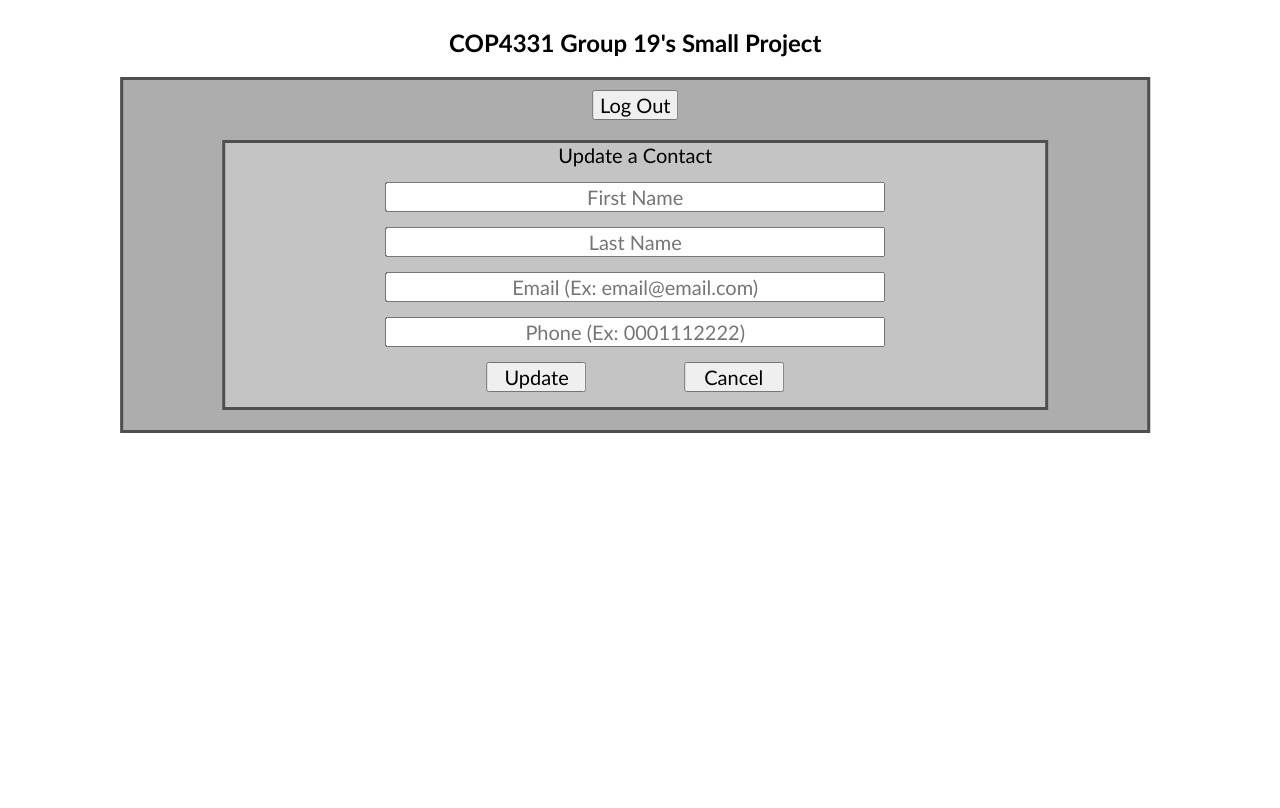
After one commit to WEIsleem/Group-19, a PHP site: page /lampapi/update.html in a window 1280 px wide. The commit adds this page. Run offline with PHP 8.4, Linux system fonts and the light colour scheme.

Commit message:
API and Frontend Changes
API Updated AddContact and EditContact. Merged all changes to live server code and removed extra folders.

```diff
--- a/js/dataFunctions.js
+++ b/js/dataFunctions.js
@@ -155,7 +155,11 @@ function logout()
 	window.location.href = "index.html";
 }
 
+<<<<<<< Updated upstream:js/dataFunctions.js
 // Taken from LAMP - should work in theory
+=======
+// Create a new contact - works
+>>>>>>> Stashed changes:lampapi/js/dataFunctions.js
 function create()
 {
 	let newName = document.getElementById("nameText").value;
@@ -163,7 +167,23 @@ function create()
 	let newPhone = document.getElementById("phoneText").value;
 	document.getElementById("createResult").innerHTML = "";
 
+<<<<<<< Updated upstream:js/dataFunctions.js
 	let tmp = {name:newName,email:newEmail,phone:newPhone,userId:userId};
+=======
+	// Check valid email and phone
+	if (newEmail.match(/\S+@\S+\.\S+/) == null)
+	{
+		document.getElementById("createResult").innerHTML = "Invalid email";
+		return;
+	}
+	if (newPhone.match(/^\d+$/) == null)
+	{
+		document.getElementById("createResult").innerHTML = "Invalid phone number";
+		return;
+	}
+
+	let tmp = {userId:userId,firstName:newFirst,lastName:newLast,email:newEmail,phone:newPhone};
+>>>>>>> Stashed changes:lampapi/js/dataFunctions.js
 	let jsonPayload = JSON.stringify( tmp );
 
 	let url = urlBase + '/AddContact.' + extension;
@@ -178,6 +198,11 @@ function create()
 			if (this.readyState == 4 && this.status == 200)
 			{
 				document.getElementById("createResult").innerHTML = "Contact added successfully";
+
+				document.getElementById("createFirstText").value = "";
+				document.getElementById("createLastText").value = "";
+				document.getElementById("createEmailText").value = "";
+				document.getElementById("createPhoneText").value = "";
 			}
 		};
 		xhr.send(jsonPayload);
@@ -188,7 +213,11 @@ function create()
 	}
 }
 
+<<<<<<< Updated upstream:js/dataFunctions.js
 // Taken from LAMP - should work in theory
+=======
+// Search for existing objects - THROWS BACK NAME COLUMN NOT FIRST + LAST NAMES
+>>>>>>> Stashed changes:lampapi/js/dataFunctions.js
 function search()
 {
 	// Search by name, email, OR phone
@@ -233,6 +262,9 @@ function search()
 				{
 					document.getElementById("prev").disabled = true;
 					document.getElementById("next").disabled = true;
+				}
+				else {
+					document.getElementById("next").disabled = false;
 				}
 
 				checkButtons(length);
@@ -284,7 +316,7 @@ function checkButtons(length)
 		if (i <= length)
 		{
 			console.log("See box" + i);
-			document.getElementById("box" + i).style.display = 'visible';
+			document.getElementById("box" + i).style.display = "flex";
 		}
 		else
 		{
@@ -297,32 +329,43 @@ function checkButtons(length)
 // Grab next 6 contacts to display - NEED TEST
 function searchNext()
 {
-	let length = (searchList.length-searchIndex > 6) ? 6 : searchList.length;
-	for (let i = searchIndex; i < length; i++)
+	let length = (searchList.length-searchIndex > 6) ? 6 : (searchList.length-searchIndex) ;
+	for (let i = 1; i <= length; i++)
 	{
-		document.getElementById("found" + (i+1)).innerHTML = jsonObject.results[i];
+		document.getElementById("found" + i).innerHTML = searchList[searchIndex];
 		searchIndex++;
 	}
 	checkButtons(length);
 
-	if (index >= jsonObject.results.length - 6)
+	if (searchIndex >= searchList.length - 6)
+	{
 		document.getElementById("next").disabled = true;
+		document.getElementById("prev").disabled = false;
+	}
 	else
 		document.getElementById("next").disabled = false;
+	searchIndex--;
 }
 
+<<<<<<< Updated upstream:js/dataFunctions.js
 // Grab last 6 contacts to display - NEED TEST
+=======
+// Grab last 6 contacts to display - NOT SHOWING
+>>>>>>> Stashed changes:lampapi/js/dataFunctions.js
 function searchPrev()
 {
-	for (let i = searchIndex; i >= 0; i--)
+	for (let i = 6; i >= 1; i--)
 	{
-		document.getElementById("found" + (i+1)).innerHTML = jsonObject.results[i];
+		document.getElementById("found" + i).innerHTML = searchList[searchIndex];
 		searchIndex--;
 	}
 	checkButtons(length);
 
-	if (index <= 6)
+	if (searchIndex <= 6)
+	{
+		document.getElementById("next").disabled = false;
 		document.getElementById("prev").disabled = true;
+	}
 	else
 		document.getElementById("prev").disabled = false;
 }
--- /dev/null
+++ b/lampapi/css/update.css
@@ -0,0 +1,104 @@
+body {
+	width: 100%;
+	height: 100%;
+}
+html {
+	width: 100%;
+	height: 100%;
+}
+input {
+	width: 60%;
+	text-align: center;
+}
+
+/* Phone Scaling */
+@media only screen and (max-width: 700px){
+	h1 {
+		font-size: 20px;
+	}
+	input {
+		width: 80% !important;
+	}
+
+	.page-container {
+		transform: translate(-2%, 0) !important;
+	}
+	.color-box {
+		width: 90% !important;
+	}
+	.selected-box {
+		width: 90% !important;
+	}
+	.searched-box {
+		height: 700px !important;
+	}
+
+	.head-text {
+		font-size: 22px !important;
+	}
+}
+
+/* Boxes/Containers */
+.page-container {
+	display: flex;
+	flex-direction: column;
+	align-items: center;
+	column-gap: 10px;
+	height: auto;
+	transform: translate(-1%, 0);
+	font-family: 'Trebuchet MS';
+	/*border: 3px dashed black;*/
+}
+.color-box {
+	display: flex;
+	flex-direction: column;
+	align-items: center;
+	gap: 10px;
+	width: 80%;
+	background-color: #adadad;
+	border: 3px solid #4f4f4f;
+	/*border: 3px dashed blue;*/
+}
+.selected-box {
+	display: flex;
+	flex-direction: column;
+	align-items: center;
+	justify-content: center;
+	gap: 15px;
+	width: 80%;
+	min-height: 200px;
+	background-color: #c4c4c4;
+	border: 3px solid #4f4f4f;
+	/*border: 3px dashed blue;*/
+}
+
+/* Button display */
+.update-buttons {
+	display: flex;
+	flex-direction: row;
+	justify-content: space-evenly;
+	width: 60%;
+	/*border: 3px dashed green;*/
+}
+.menu-buttons {
+	width: 100px;
+}
+
+/* Text */
+.head-text {
+	font-family: 'Trebuchet MS';
+	font-size: 25px;
+}
+.text {
+	font-family: 'Trebuchet MS';
+	font-size: 20px;
+}
+#updateResult {
+	font-family: 'Trebuchet MS';
+	color: #de0f00;
+}
+#timeout {
+	font-family: 'Trebuchet MS';
+	color: #de0f00;
+	font-size: 20px;
+}
--- /dev/null
+++ b/lampapi/update.html
@@ -0,0 +1,48 @@
+<!DOCTYPE html>
+<html lang="en" class="no-js">
+<head>
+	<title>19 Small Project</title>
+	<meta charset="utf-8">
+	<meta name="viewport" content="width=device-width, initial-scale=1">
+	<script type="text/javascript" src="js/dataFunctions.js"></script>
+	<link href="css/update.css" rel="stylesheet">
+
+	<script type="text/javascript">
+		document.addEventListener('DOMContentLoaded', function()
+		{
+			readCookie();
+		}, false);
+	</script>
+</head>
+
+<body>
+	<!-- Page -->
+	<section class="page-container">
+		<h1>COP4331 Group 19's Small Project</h1>
+		<div class="color-box">
+			<!-- Name/Logout -->
+			<span id="headText" class="head-text"></span>
+			<button class="text" onclick="logout();">Log Out</button>
+			<span id="timeout"></span>
+
+			<!-- Update -->
+			<div class="selected-box">
+				<span id="selected" class="text">Update a Contact</span>
+				<input type="text" id="updateFirstText" class="text" placeholder="First Name">
+				<input type="text" id="updateLastText" class="text" placeholder="Last Name">
+				<input type="text" id="updateEmailText" class="text" placeholder="Email (Ex: email@email.com)">
+				<input type="text" id="updatePhoneText" class="text" placeholder="Phone (Ex: 0001112222)">
+				<div class="update-buttons">
+					<button class="text menu-buttons" onclick="update();">Update</button>
+					<form action="menu.html">
+						<button type="submit" class="text menu-buttons">Cancel</button>
+					</form>
+				</div>
+				<span id="updateResult"></span>
+			</div>
+
+			<span style="height: 10px"></span>
+		</div>
+	</section>
+</body>
+</html>
```
Also changed, not shown: menu.html (+124 -0 lines), lampapi/AddContact.php (line endings or trailing spaces).
